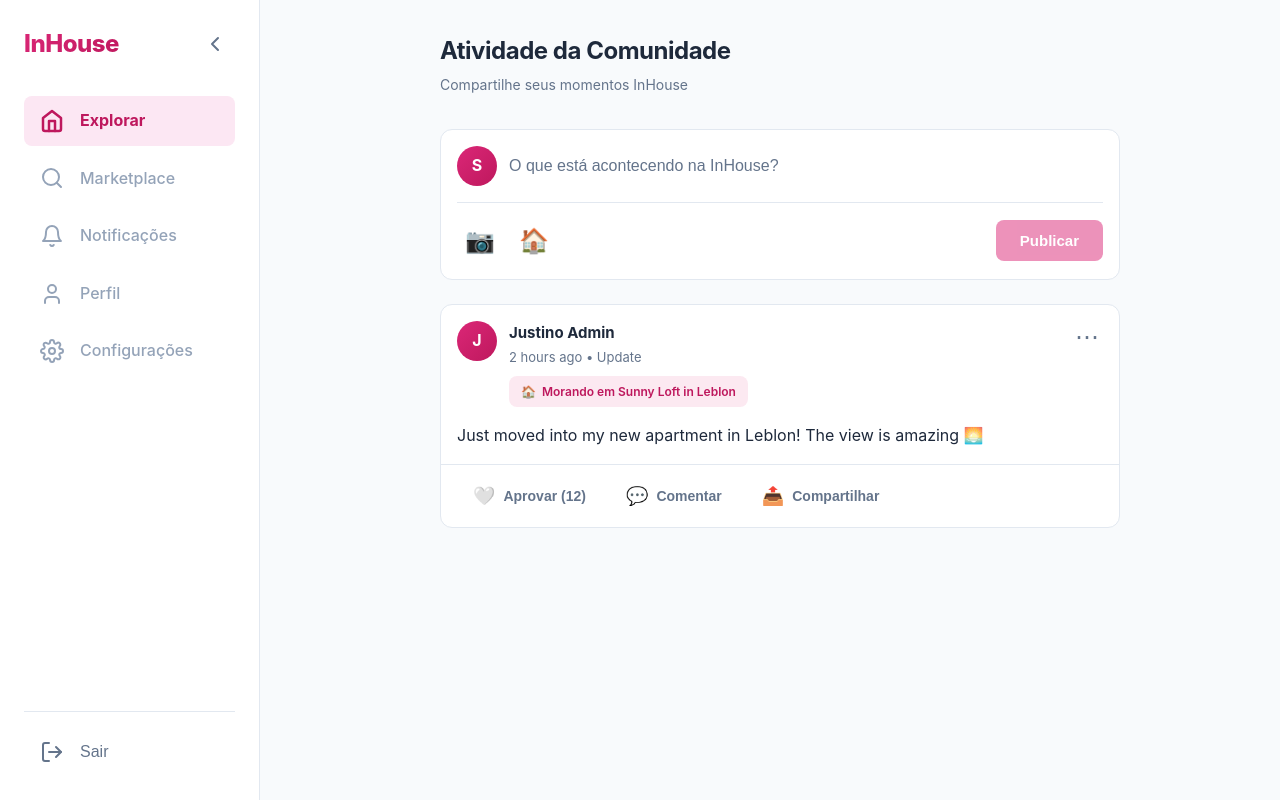
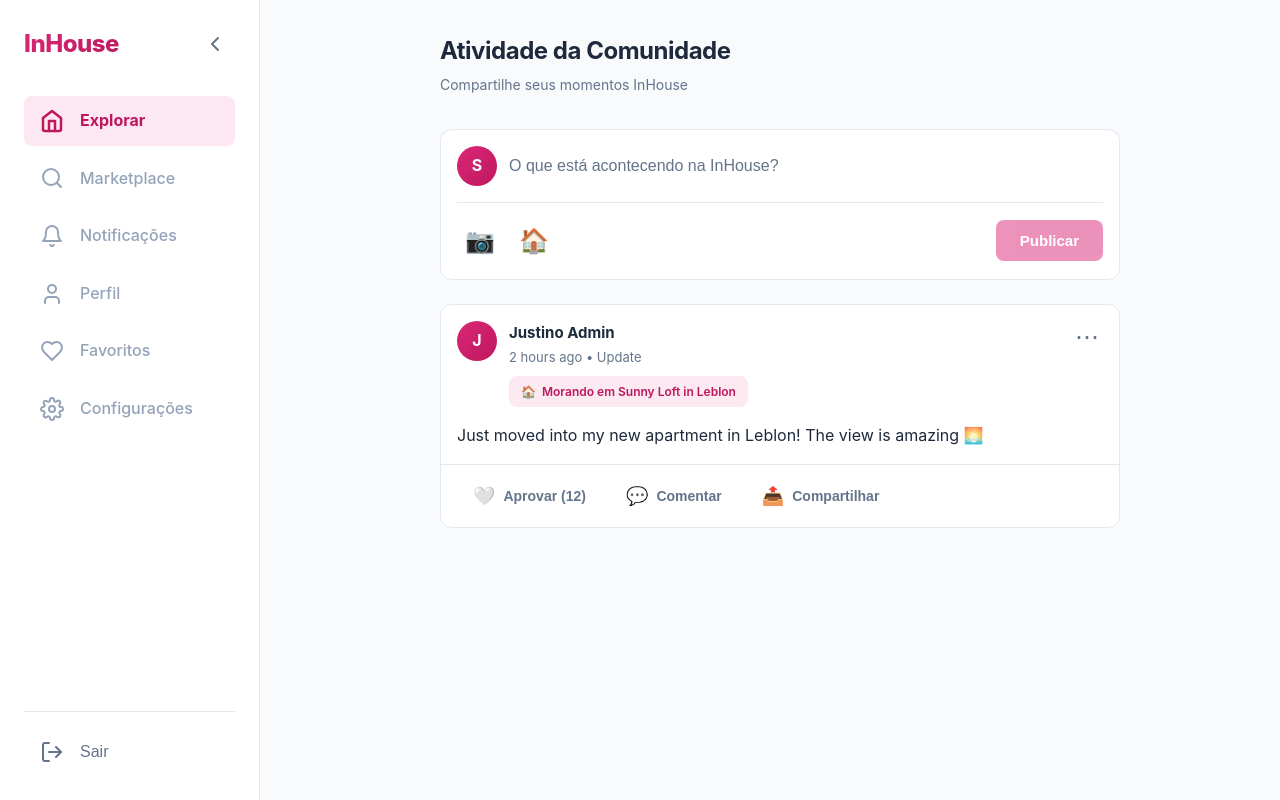
Before and after one commit to Hericlesp/InHouse_Web, a React (Vite) app: page /feed in a window 1280 px wide. Built offline with nearby package versions, Linux system fonts and the light colour scheme; sample sign-in values are in the browser's storage.

Commit message:
UI: Substitui Painel Dono por Favoritos no Sidebar

```diff
--- a/src/components/Sidebar.jsx
+++ b/src/components/Sidebar.jsx
@@ -22,6 +22,9 @@ const Icons = {
     ),
     TrendingUp: () => (
         <svg xmlns="http://www.w3.org/2000/svg" width="24" height="24" viewBox="0 0 24 24" fill="none" stroke="currentColor" strokeWidth="2" strokeLinecap="round" strokeLinejoin="round"><polyline points="23 6 13.5 15.5 8.5 10.5 1 18" /><polyline points="17 6 23 6 23 12" /></svg>
+    ),
+    Heart: () => (
+        <svg xmlns="http://www.w3.org/2000/svg" width="24" height="24" viewBox="0 0 24 24" fill="none" stroke="currentColor" strokeWidth="2" strokeLinecap="round" strokeLinejoin="round"><path d="M19 14c1.49-1.46 3-3.21 3-5.5A5.5 5.5 0 0 0 16.5 3c-1.76 0-3 .5-4.5 2-1.5-1.5-2.74-2-4.5-2A5.5 5.5 0 0 0 2 8.5c0 2.3 1.5 4.05 3 5.5l7 7Z" /></svg>
     ),
     Settings: () => (
         <svg xmlns="http://www.w3.org/2000/svg" width="24" height="24" viewBox="0 0 24 24" fill="none" stroke="currentColor" strokeWidth="2" strokeLinecap="round" strokeLinejoin="round"><circle cx="12" cy="12" r="3" /><path d="M19.4 15a1.65 1.65 0 0 0 .33 1.82l.06.06a2 2 0 0 1 0 2.83 2 2 0 0 1-2.83 0l-.06-.06a1.65 1.65 0 0 0-1.82-.33 1.65 1.65 0 0 0-1 1.51V21a2 2 0 0 1-2 2 2 2 0 0 1-2-2v-.09A1.65 1.65 0 0 0 9 19.4a1.65 1.65 0 0 0-1.82.33l-.06.06a2 2 0 0 1-2.83 0 2 2 0 0 1 0-2.83l.06-.06a1.65 1.65 0 0 0 .33-1.82 1.65 1.65 0 0 0-1.51-1H3a2 2 0 0 1-2-2 2 2 0 0 1 2-2h.09A1.65 1.65 0 0 0 4.6 9a1.65 1.65 0 0 0-.33-1.82l-.06-.06a2 2 0 0 1 0-2.83 2 2 0 0 1 2.83 0l.06.06a1.65 1.65 0 0 0 1.82.33H9a1.65 1.65 0 0 0 1-1.51V3a2 2 0 0 1 2-2 2 2 0 0 1 2 2v.09a1.65 1.65 0 0 0 1 1.51 1.65 1.65 0 0 0 1.82-.33l.06-.06a2 2 0 0 1 2.83 0 2 2 0 0 1 0 2.83l-.06.06a1.65 1.65 0 0 0-.33 1.82V9a1.65 1.65 0 0 0 1.51 1H21a2 2 0 0 1 2 2 2 2 0 0 1-2 2h-.09a1.65 1.65 0 0 0-1.51 1Z" /></svg>
@@ -78,12 +81,10 @@ const Sidebar = () => {
                     {!collapsed && <span className="nav-label">Perfil</span>}
                 </NavLink>
 
-                {user?.user_type === 'owner' && (
-                    <NavLink to="/owner/dashboard" className={({ isActive }) => `nav-item ${isActive ? 'active' : ''}`}>
-                        <span className="nav-icon"><Icons.TrendingUp /></span>
-                        {!collapsed && <span className="nav-label">Painel Dono</span>}
-                    </NavLink>
-                )}
+                <NavLink to="/favorites" className={({ isActive }) => `nav-item ${isActive ? 'active' : ''}`}>
+                    <span className="nav-icon"><Icons.Heart /></span>
+                    {!collapsed && <span className="nav-label">Favoritos</span>}
+                </NavLink>
 
                 <NavLink to="/settings" className={({ isActive }) => `nav-item ${isActive ? 'active' : ''}`}>
                     <span className="nav-icon"><Icons.Settings /></span>
```
